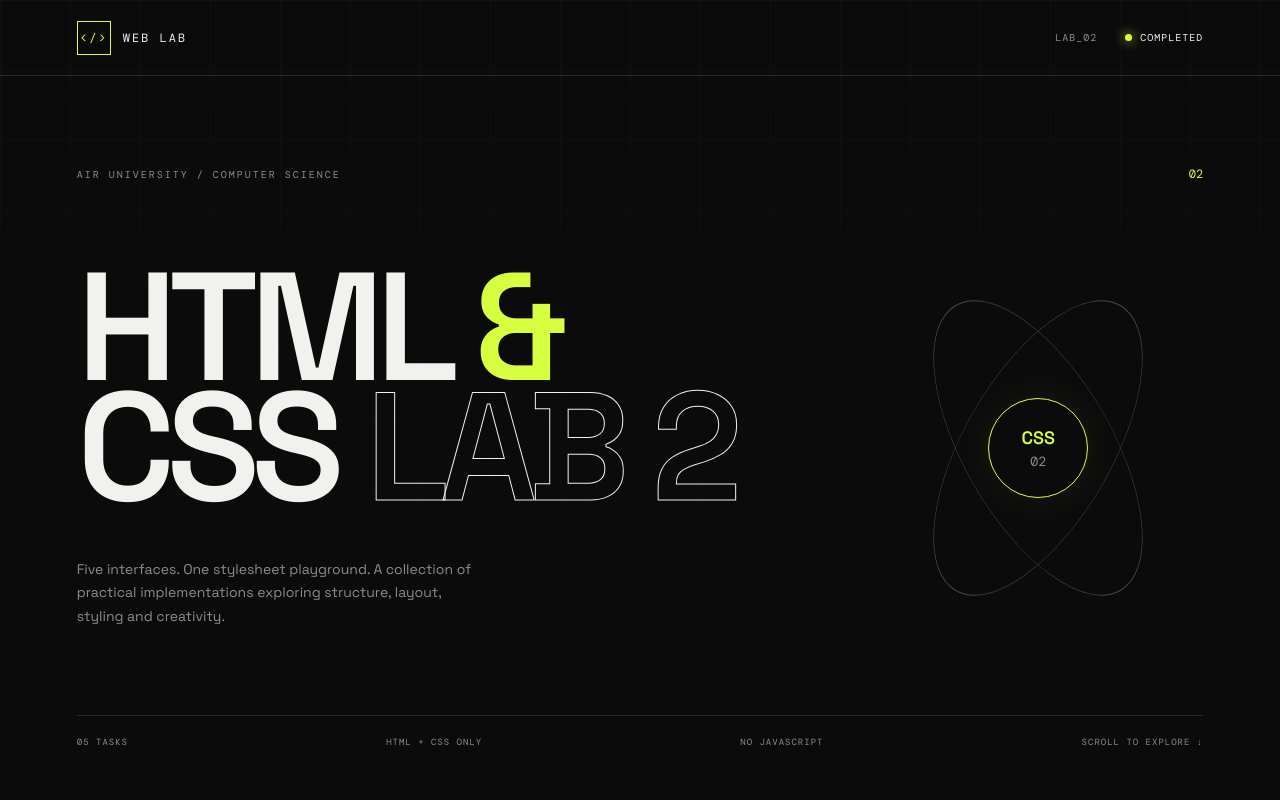
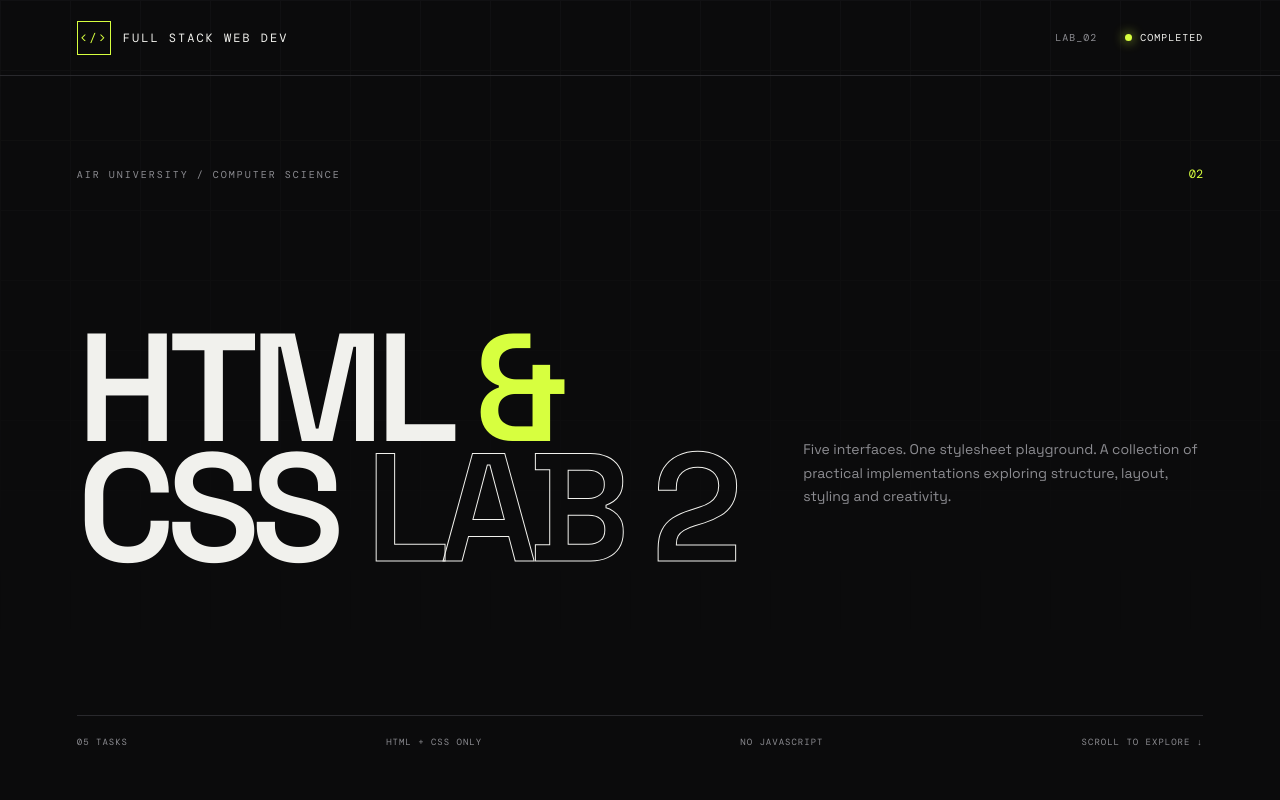
Before and after one commit to hasbeejay/fullstackwebdev-labtask, a plain HTML site: page Lab 2 Tasks/custom_ui.html in a window 1280 px wide. Shown: the top 800 px of the page. Drawn offline with nearby package versions, Linux system fonts and the light colour scheme.

Commit message:
updated css files

```diff
--- a/Lab 2 Tasks/custom_ui.html
+++ b/Lab 2 Tasks/custom_ui.html
@@ -18,7 +18,7 @@
     <nav class="navbar">
         <div class="brand">
             <span class="brand-mark">&lt;/&gt;</span>
-            <span>WEB LAB</span>
+            <span>FULL STACK WEB DEV</span>
         </div>
 
         <div class="nav-meta">
@@ -38,7 +38,6 @@
         </div>
 
         <div class="hero-content">
-            <div>
             <h1>
                 HTML <span>&amp;</span><br>
                 CSS <em>LAB 2</em>
@@ -49,16 +48,6 @@
                 A collection of practical implementations
                 exploring structure, layout, styling and creativity.
             </p>
-            </div>
-
-            <div class="hero-orbit">
-                <div class="orbit orbit-one"></div>
-                <div class="orbit orbit-two"></div>
-                <div class="orbit-center">
-                    <span>CSS</span>
-                    <small>02</small>
-                </div>
-            </div>
         </div>
 
         <div class="hero-bottom">
@@ -297,7 +286,7 @@
 
             <p>
                 Designed with HTML & CSS.
-                Built as part of Web Engineering Lab 02.
+                Built as part of Full Stack Web Development Lab 02.
             </p>
         </div>
 
@@ -309,7 +298,7 @@
 
 
     <footer>
-        <span>WEB ENGINEERING LAB</span>
+        <span>FULL STACK WEB DEV LAB</span>
         <span>HTML · CSS</span>
         <span>2026</span>
     </footer>
--- a/Lab 2 Tasks/facebook.css
+++ b/Lab 2 Tasks/facebook.css
@@ -330,15 +330,15 @@ input {
 }
 
 .story-one {
-    background-image: url("https://aucssociety.com/_next/image?q=75&url=%2F_next%2Fstatic%2Fmedia%2Fsecurity.b2610a26.jpg&w=1080");
+    background-image: url("https://images.unsplash.com/photo-1562774053-701939374585?auto=format&fit=crop&w=600&q=80");
 }
 
 .story-two {
-    background-image: url("https://au.edu.pk/Pages/Faculties/FCAI/Departments/CT/Departments/Software%20Engineering/Assets/Lab2.jpg");
+    background-image: url("https://images.unsplash.com/photo-1550751827-4bd374c3f58b?auto=format&fit=crop&w=600&q=80");
 }
 
 .story-three {
-    background-image: url("https://www.thenews.pk/assets/uploads/akhbar/2025-11-23/1382276_1121781_image233ffg_akhbar.jpg");
+    background-image: url("https://images.unsplash.com/photo-1523240795612-9a054b0db644?auto=format&fit=crop&w=600&q=80");
 }
 
 .story-avatar {
```
Lines whose indentation alone changed are shown as unchanged.
